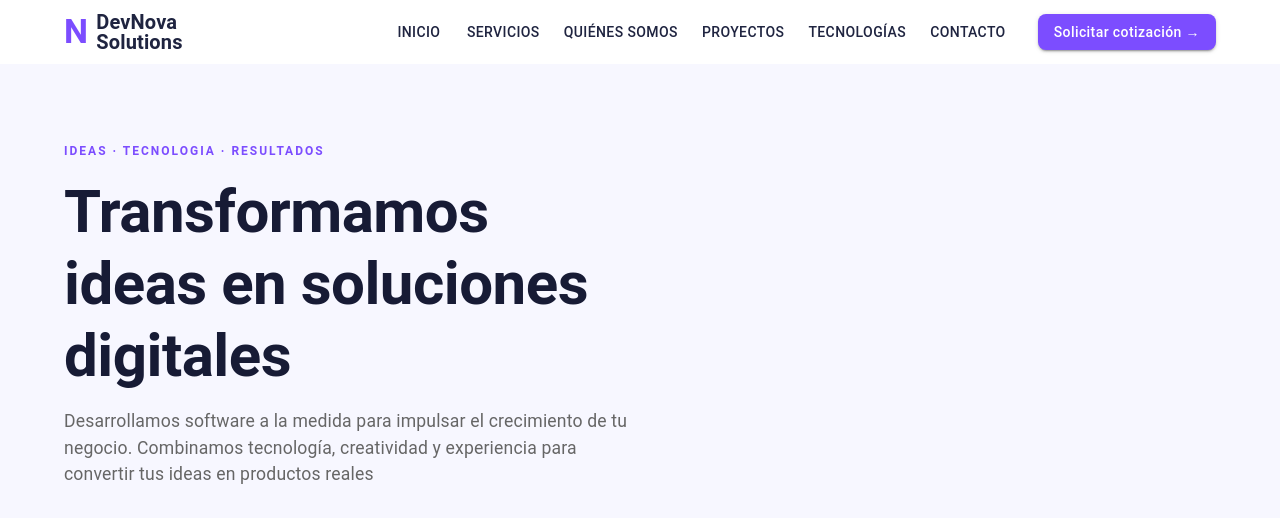
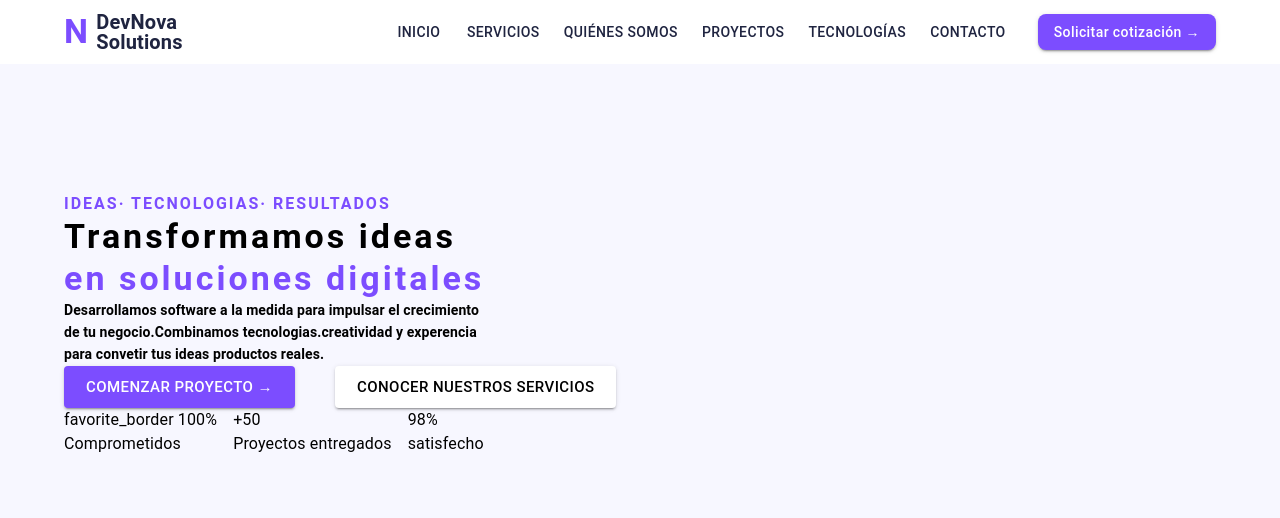
Before and after one commit to jessicahernandezt/dev-nova-solutions, a React (Vite) app: page / in a window 1280 px wide. Shown: the top 518 px of the page. Built offline with nearby package versions, Linux system fonts and the light colour scheme.

Commit message:
feat:avanze un poco con lo de abjo

```diff
--- a/src/components/Hero.jsx
+++ b/src/components/Hero.jsx
@@ -1,56 +1,152 @@
-import {
-    Box,
-    Button,
-    Container,
-    Typography
-} from '@mui/material'
+import{Box,Button,Container,Typography} from '@mui/material'
+
+
 
 function Hero() {
-    return (
+    return(
         <Box
+        sx={{
+            minHeight:"520PX",
+            display:"flex",
+            alignItems:"center",
+            backgroundColor:"#f7f7ff",
+            py: 6
+        }}>
+          <Container maxWidth="lg">
+            <Box
             sx={{
-                minHeight: '520px',
-                display: 'flex',
-                alignItems: 'center',
-                backgroundColor: '#f7f7ff',
-                py: 6
-            }}
-        >
+                display:"flex",
+                alignItems:"center",
+                gap:6
+            }}>
 
-            <Container maxWidth='lg'>
+               <Typography
+               sx={{
+                color:"#7c4dff",
+                fontWeight:"bold",
+                letterSpacing:2
+
+
+
+               }}>
+                IDEAS· TECNOLOGIAS· RESULTADOS
+
                 <Box
+                sx={{
+                    display:"flex",
+                    alignItems:"center",
+                    gap:2
+                }}>
+
+
+                    <Typography variant='h4'
                     sx={{
-                        display: 'flex',
-                        alignItems: 'center',
-                        gap: 6
+                        color:"#000",
+                        fontWeight:"bold",
+                        letterSpacing:3
+
                     }}>
 
-                    <Box sx={{ width: '50%' }}>
-                        <Typography
-                            variant='overline'
-                            sx={{
-                                color: '#7c4dff',
-                                fontWeight: 'bold',
-                                letterSpacing: 2
-                            }}>
+                        Transformamos ideas  <br/>
+                         <Typography variant='h4'
+                    sx={{
+                        color:"#7c4dff",
+                        fontWeight:"bold",
+                        letterSpacing:3
 
-                            IDEAS · TECNOLOGIA · RESULTADOS
+                    }}>
 
-                        </Typography>
+                      en soluciones digitales
+                    </Typography>
+                    </Typography>
 
-                        <Typography
-                            variant='h2'
-                            sx={{ fontWeight: 'bold', color: '#171b35', mt: 1, mb: 2 }}
-                        >Transformamos ideas en soluciones digitales</Typography>
 
-                        <Typography
-                        sx={{color: '#666', fontSize: '1.1rem', mb:3}}
-                        >Desarrollamos software a la medida para impulsar el crecimiento de tu negocio. Combinamos tecnología, creatividad y experiencia para convertir tus ideas en productos reales</Typography>
-                    </Box>
+
+
+
                 </Box>
 
+                <Box
+                sx={{
+                    display:"flex",
+                    alignItems:"center",
+
+                }}>
+                    <Typography variant='subtitle2'
+                    sx={{
+                        color:"#000",
+                        fontWeight:"bold",
+
+                    }}>
+                        Desarrollamos software a la medida para impulsar el crecimiento
+                        <br></br>
+                         de tu negocio.Combinamos tecnologias.creatividad y experencia
+                        <br></br>
+                        para convetir tus ideas productos reales.
+
+                    </Typography>
+
+                </Box>
+
+                    <Box
+                    sx={{
+                        display:"flex",
+                        gap:5
+                    }}>
+                      <Button variant="contained" size='large'
+                      sx={{
+                        backgroundColor:'#7c4dff'
+                      }}>Comenzar proyecto → </Button>
+
+
+
+                      <Button variant='contained' size='large'
+                      sx={{
+                        backgroundColor:"#fff",
+                        color:"#000",
+
+
+                      }}>Conocer nuestros servicios</Button>
+                    </Box>
+
+
+                   <Box
+                   sx={{
+                    display:"flex",
+                    width:"100%",
+                    gap:2
+                   }}>
+
+                    <Typography
+                    sx={{
+                        color:"#000"
+                    }}> favorite_border 100%<br></br>Comprometidos</Typography>
+
+
+                    <Typography
+                    sx={{
+                        color:"#000"
+                    }}>+50<br></br>Proyectos entregados</Typography>
+
+                    <Typography sx={{
+                        color:"#000"
+                    }}>98%<br></br>satisfecho</Typography>
+
+                   </Box>
+
+
+
+
+
+
+               </Typography>
+
+
+            </Box>
             </Container>
         </Box>
+
     )
 }
+
 export default Hero
```
